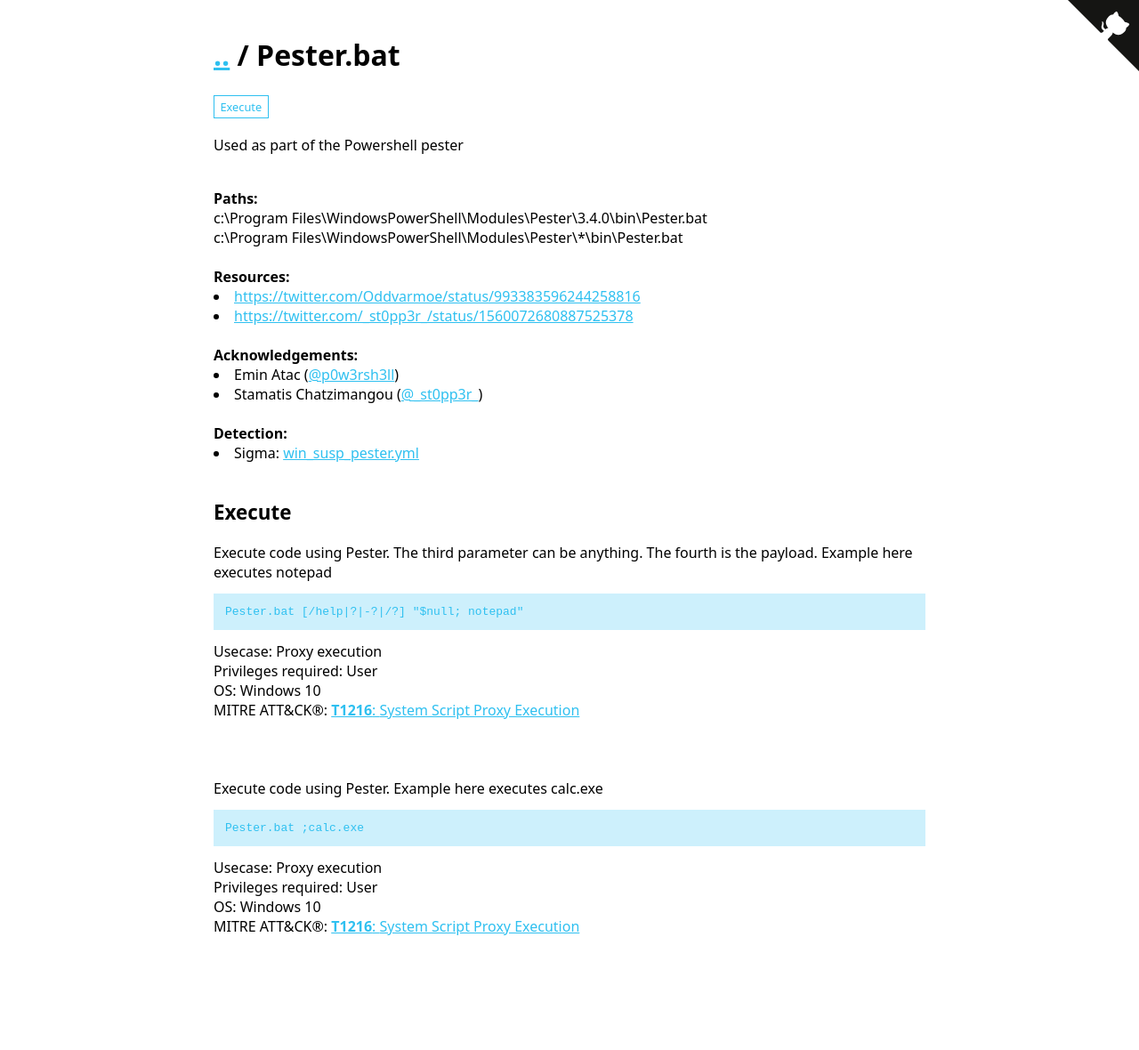
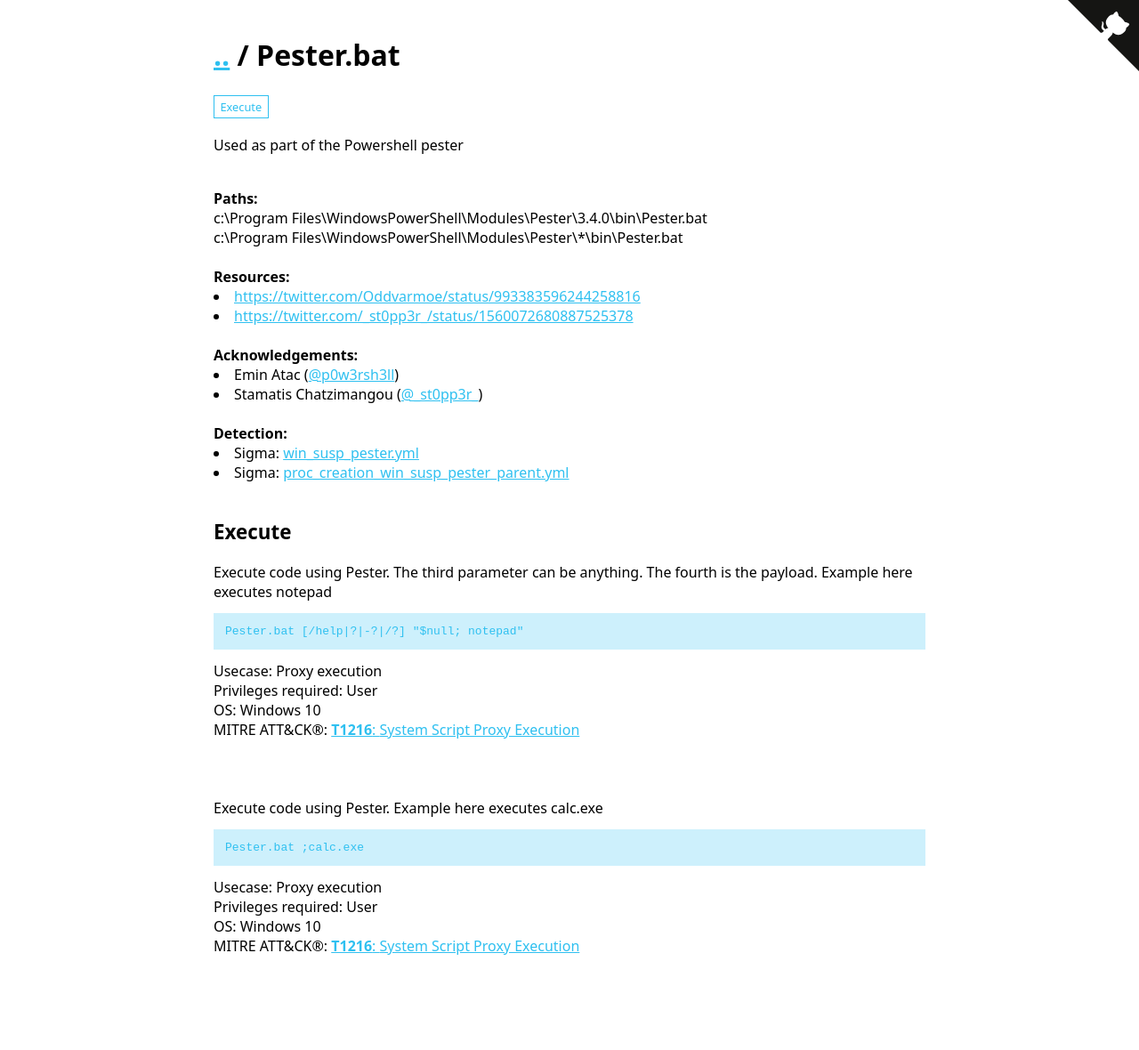
Before and after one commit to LOLBAS-Project/LOLBAS-Project.github.io, a Jekyll site: the page built from _lolbas/Scripts/pester.md, in a window 1280 px wide. Shown: the whole page at 89% size. Built offline with Jekyll 4.4.1, drawn with Linux system fonts in a browser that asks for light colours; before the commit the page ends 1158 px from its top, so only the background shows below that; part of the change alters nothing that is shown.

Commit message:
Applying update LOLBAS-Project/LOLBAS@68a6f0a35f30edc58d59e46ddaf8f35cda958592

```diff
--- a/_lolbas/Scripts/pester.md
+++ b/_lolbas/Scripts/pester.md
@@ -25,6 +25,7 @@ Code_Sample:
   - Code:
 Detection:
   - Sigma: https://github.com/SigmaHQ/sigma/blob/08ca62cc8860f4660e945805d0dd615ce75258c1/rules/windows/process_creation/win_susp_pester.yml
+  - Sigma: https://github.com/SigmaHQ/sigma/blob/master/rules/windows/process_creation/proc_creation_win_susp_pester_parent.yml
 Resources:
   - Link: https://twitter.com/Oddvarmoe/status/993383596244258816
   - Link: https://twitter.com/_st0pp3r_/status/1560072680887525378
```
